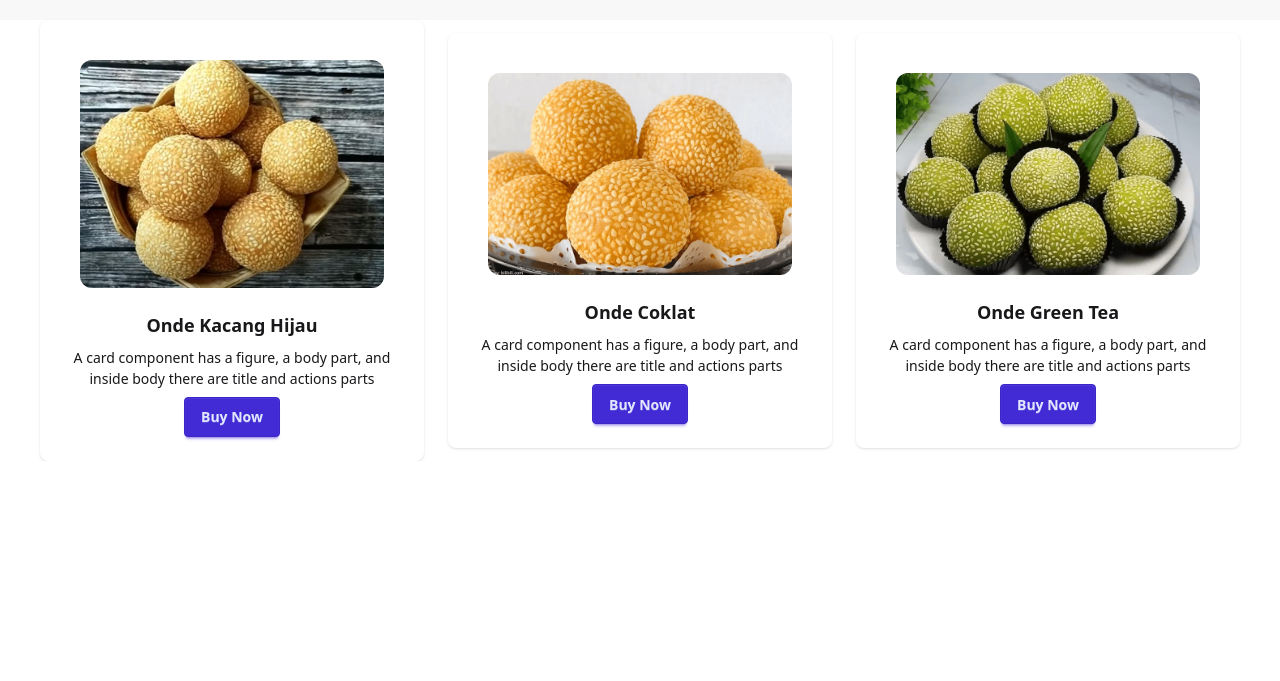
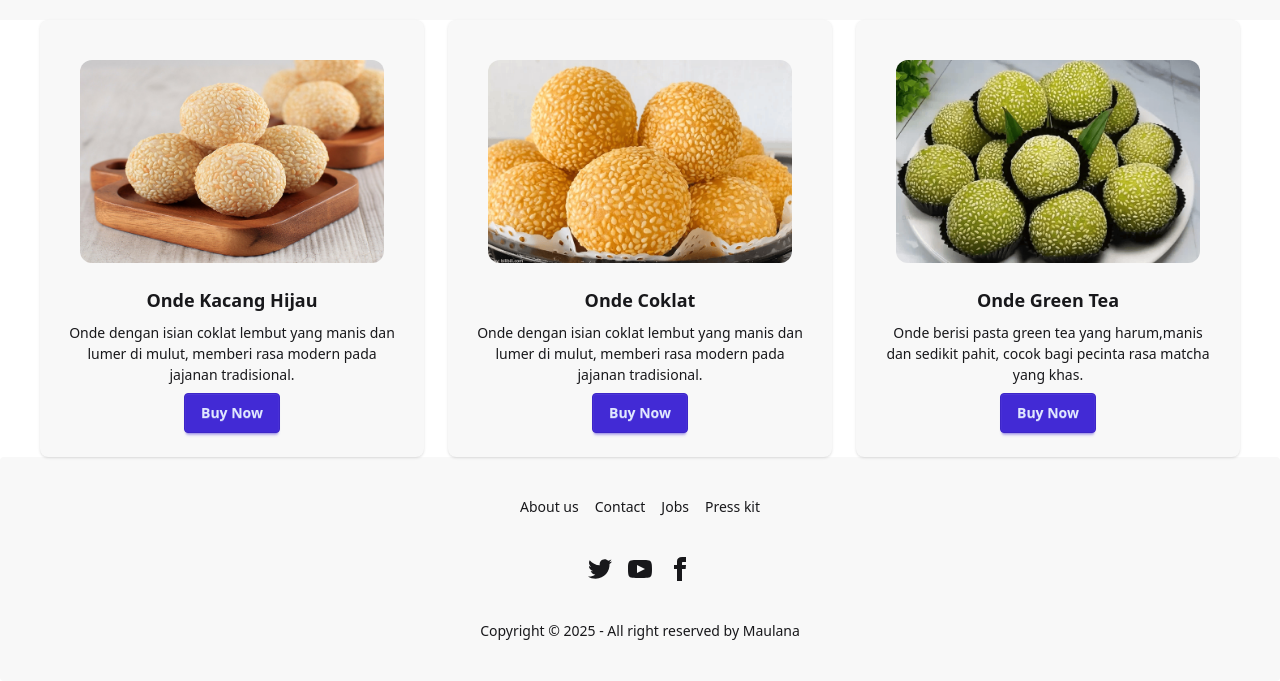
Before and after one commit to Astheric/Onde-Onde, a website: page src/index.html in a window 1280 px wide. Shown: the part 780-1461 px from the top of the page. Before the commit the page ends 1241 px from the top, so only its background shows below. Drawn offline with Linux system fonts and the light colour scheme.

Commit message:
Resize gambar dan menambah footer

```diff
--- a/src/index.html
+++ b/src/index.html
@@ -105,45 +105,49 @@
 
     <!-- Jenis Rasa Onde-onde -->
     <div class="flex flex-col items-center justify-center lg:flex-row gap-6">
-      <div class="card bg-base-100 lg:w-96 shadow-sm">
+      <div class="card bg-base-200 lg:w-96 shadow-sm">
         <figure class="px-10 pt-10">
-          <img src="gambar/onde.jpg" alt="OndeKacangHijau" class="rounded-xl" />
+          <img
+            src="gambar/ondekacanghijau.jpg"
+            alt="OndeKacangHijau"
+            class="rounded-xl"
+          />
         </figure>
         <div class="card-body items-center text-center">
           <h2 class="card-title">Onde Kacang Hijau</h2>
           <p>
-            A card component has a figure, a body part, and inside body there
-            are title and actions parts
+            Onde dengan isian coklat lembut yang manis dan lumer di mulut,
+            memberi rasa modern pada jajanan tradisional.
           </p>
           <div class="card-actions">
             <button class="btn btn-primary">Buy Now</button>
           </div>
         </div>
       </div>
-      <div class="card bg-base-100 lg:w-96 shadow-sm">
+      <div class="card bg-base-200 lg:w-96 shadow-sm">
         <figure class="px-10 pt-10">
           <img src="gambar/ondeKachi.png" alt="OndeCoklat" class="rounded-xl" />
         </figure>
         <div class="card-body items-center text-center">
           <h2 class="card-title">Onde Coklat</h2>
           <p>
-            A card component has a figure, a body part, and inside body there
-            are title and actions parts
+            Onde dengan isian coklat lembut yang manis dan lumer di mulut,
+            memberi rasa modern pada jajanan tradisional.
           </p>
           <div class="card-actions">
             <button class="btn btn-primary">Buy Now</button>
           </div>
         </div>
       </div>
-      <div class="card bg-base-100 lg:w-96 shadow-sm">
+      <div class="card bg-base-200 lg:w-96 shadow-sm">
         <figure class="px-10 pt-10">
           <img src="gambar/ondePan.png" alt="OndeGreenTea" class="rounded-xl" />
         </figure>
         <div class="card-body items-center text-center">
           <h2 class="card-title">Onde Green Tea</h2>
           <p>
-            A card component has a figure, a body part, and inside body there
-            are title and actions parts
+            Onde berisi pasta green tea yang harum,manis dan sedikit pahit,
+            cocok bagi pecinta rasa matcha yang khas.
           </p>
           <div class="card-actions">
             <button class="btn btn-primary">Buy Now</button>
@@ -151,5 +155,68 @@
         </div>
       </div>
     </div>
+    <!-- Akhir Jenis Rasa Onde-onde -->
+
+    <!-- Kontak -->
+    <!-- Akhit Kontak -->
+
+    <!-- Footer -->
+    <footer
+      class="footer footer-horizontal footer-center bg-base-200 text-base-content rounded p-10"
+    >
+      <nav class="grid grid-flow-col gap-4">
+        <a class="link link-hover">About us</a>
+        <a class="link link-hover">Contact</a>
+        <a class="link link-hover">Jobs</a>
+        <a class="link link-hover">Press kit</a>
+      </nav>
+      <nav>
+        <div class="grid grid-flow-col gap-4">
+          <a>
+            <svg
+              xmlns="http://www.w3.org/2000/svg"
+              width="24"
+              height="24"
+              viewBox="0 0 24 24"
+              class="fill-current"
+            >
+              <path
+                d="M24 4.557c-.883.392-1.832.656-2.828.775 1.017-.609 1.798-1.574 2.165-2.724-.951.564-2.005.974-3.127 1.195-.897-.957-2.178-1.555-3.594-1.555-3.179 0-5.515 2.966-4.797 6.045-4.091-.205-7.719-2.165-10.148-5.144-1.29 2.213-.669 5.108 1.523 6.574-.806-.026-1.566-.247-2.229-.616-.054 2.281 1.581 4.415 3.949 4.89-.693.188-1.452.232-2.224.084.626 1.956 2.444 3.379 4.6 3.419-2.07 1.623-4.678 2.348-7.29 2.04 2.179 1.397 4.768 2.212 7.548 2.212 9.142 0 14.307-7.721 13.995-14.646.962-.695 1.797-1.562 2.457-2.549z"
+              ></path>
+            </svg>
+          </a>
+          <a>
+            <svg
+              xmlns="http://www.w3.org/2000/svg"
+              width="24"
+              height="24"
+              viewBox="0 0 24 24"
+              class="fill-current"
+            >
+              <path
+                d="M19.615 3.184c-3.604-.246-11.631-.245-15.23 0-3.897.266-4.356 2.62-4.385 8.816.029 6.185.484 8.549 4.385 8.816 3.6.245 11.626.246 15.23 0 3.897-.266 4.356-2.62 4.385-8.816-.029-6.185-.484-8.549-4.385-8.816zm-10.615 12.816v-8l8 3.993-8 4.007z"
+              ></path>
+            </svg>
+          </a>
+          <a>
+            <svg
+              xmlns="http://www.w3.org/2000/svg"
+              width="24"
+              height="24"
+              viewBox="0 0 24 24"
+              class="fill-current"
+            >
+              <path
+                d="M9 8h-3v4h3v12h5v-12h3.642l.358-4h-4v-1.667c0-.955.192-1.333 1.115-1.333h2.885v-5h-3.808c-3.596 0-5.192 1.583-5.192 4.615v3.385z"
+              ></path>
+            </svg>
+          </a>
+        </div>
+      </nav>
+      <aside>
+        <p>Copyright © 2025 - All right reserved by Maulana</p>
+      </aside>
+    </footer>
+    <!-- Akhir Footer -->
   </body>
 </html>
```
Also changed, not shown: src/gambar/onde2.jpg (added), src/gambar/ondekacanghijau.jpg (added), src/output.css.
